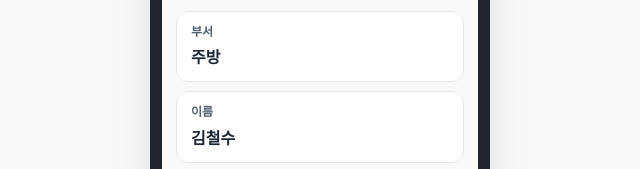
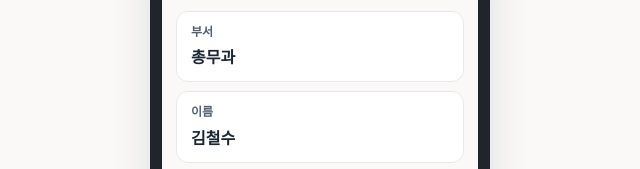
Before and after one commit to NULMARU/Prepaid_PWA, a website: page homepage/index.html in a window 1280 px wide. Shown: the part 831-1000 px from the top of the page, 320-960 px from the left. Drawn offline with Linux system fonts and the light colour scheme.

Commit message:
Animation scene 1: department 주방 → 총무과 (owner request)
Co-Authored-By: Claude Fable 5 <noreply@anthropic.com>

```diff
--- a/homepage/index.html
+++ b/homepage/index.html
@@ -613,7 +613,7 @@ body.has-sticky{padding-bottom:84px}
     dept.classList.remove("cursor"); name.classList.remove("cursor"); amt.classList.remove("cursor");
     addBtn.classList.remove("press"); card.classList.remove("show");
     var t=350;
-    at(t, function(){ dept.textContent="주방"; });
+    at(t, function(){ dept.textContent="총무과"; });
     t += 500;
     t = typeInto(name, "김철수", t, 200) + 400;
     t = typeInto(amt, "100,000원", t, 120) + 450;
```
